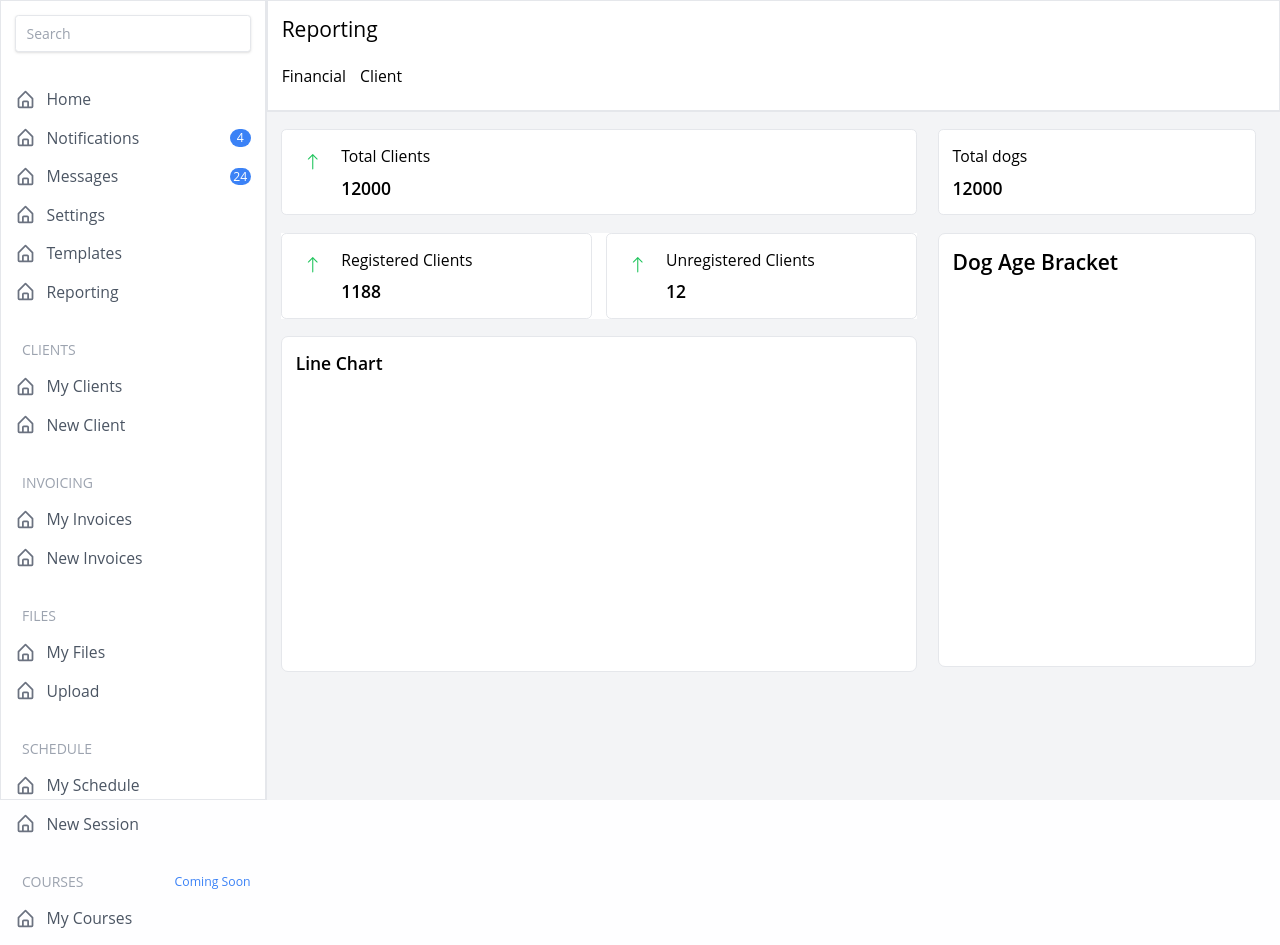
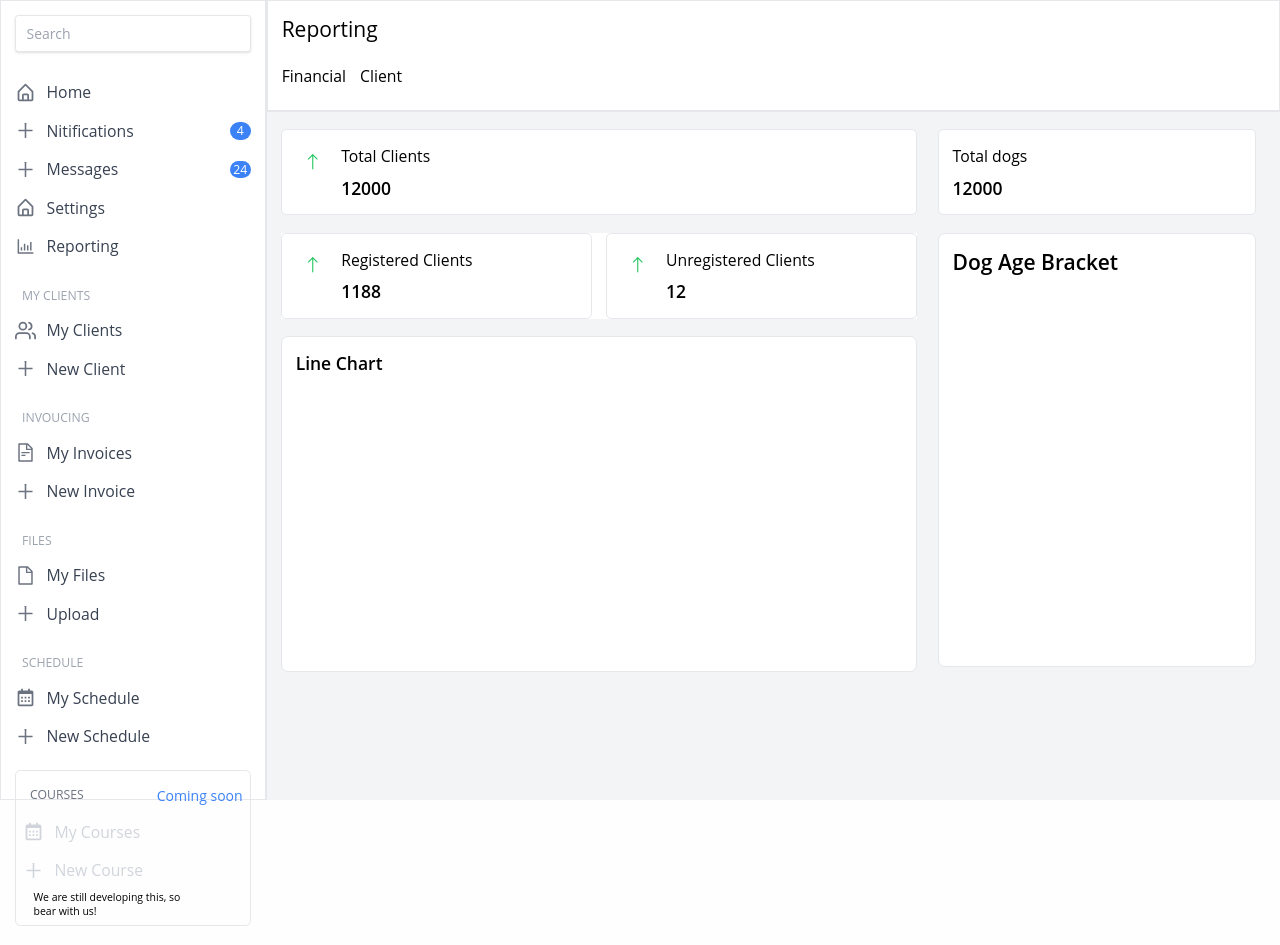
Before and after one commit to AmaduKamara/frontend-test-2022, a Next.js app: page / in a window 1280 px wide. Shown: the top 945 px of the page. Built offline with nearby package versions, Linux system fonts and the light colour scheme.

Commit message:
Changed Menu structure

```diff
--- a/components/sidebar/Menu.jsx
+++ /dev/null
@@ -1,18 +0,0 @@
-import React from "react";
-import { BiHomeAlt } from "react-icons/bi";
-
-const Menu = ({ title, icon, count }) => {
-  return (
-    <div className="my-4">
-      <p className="flex items-center justify-between">
-        <div className="flex items-center ">
-          <BiHomeAlt className="mr-3 text-gray-500 text-2xl" />
-          <span className="text-lg text-gray-600">{title}</span>
-        </div>
-        <span className="w-6 bg-blue-500 text-white text-sm text-center rounded-full">{count}</span>
-      </p>
-    </div>
-  );
-};
-
-export default Menu;
--- /dev/null
+++ b/components/sidebar/MenuList.jsx
@@ -0,0 +1,180 @@
+import React from "react";
+import { BiHomeAlt } from "react-icons/bi";
+import { AiOutlinePlus } from "react-icons/ai";
+import { AiOutlineBarChart } from "react-icons/ai";
+import { AiOutlineFileText } from "react-icons/ai";
+import { AiOutlineFile } from "react-icons/ai";
+import { FiUsers } from "react-icons/fi";
+import { BiCalendar } from "react-icons/bi";
+
+const MenuList = () => {
+  return (
+    <div className="my-4 mx-4">
+      <div className="mt-8">
+        <div className="flex items-center justify-between">
+          <div className="flex items-center ">
+            <BiHomeAlt className="mr-3 text-gray-500 text-2xl" />
+            <span className="text-lg text-gray-700">Home</span>
+          </div>
+        </div>
+      </div>
+
+      <div className="mt-4">
+        <div className="flex items-center justify-between">
+          <div className="flex items-center ">
+            <AiOutlinePlus className="mr-3 text-gray-500 text-2xl" />
+            <span className="text-lg text-gray-700">Nitifications</span>
+          </div>
+          <span className="w-6 bg-blue-500 text-white text-sm text-center rounded-full">
+            4
+          </span>
+        </div>
+      </div>
+
+      <div className="mt-4">
+        <div className="flex items-center justify-between">
+          <div className="flex items-center ">
+            <AiOutlinePlus className="mr-3 text-gray-500 text-2xl" />
+            <span className="text-lg text-gray-700">Messages</span>
+          </div>
+          <span className="w-6 bg-blue-500 text-white text-sm text-center rounded-full">
+            24
+          </span>
+        </div>
+      </div>
+
+      <div className="mt-4">
+        <div className="flex items-center justify-between">
+          <div className="flex items-center ">
+            <BiHomeAlt className="mr-3 text-gray-500 text-2xl" />
+            <span className="text-lg text-gray-700">Settings</span>
+          </div>
+        </div>
+      </div>
+
+      <div className="mt-4">
+        <div className="flex items-center justify-between">
+          <div className="flex items-center ">
+            <AiOutlineBarChart className="mr-3 text-gray-500 text-2xl" />
+            <span className="text-lg text-gray-700">Reporting</span>
+          </div>
+        </div>
+      </div>
+
+      <div className="mt-8 mb-4">
+        <p className="uppercase text-gray-400 text-sm px-2">My clients</p>
+      </div>
+      <div className="mt-3">
+        <div className="flex items-center justify-between">
+          <div className="flex items-center ">
+            <FiUsers className="mr-3 text-gray-500 text-2xl" />
+            <span className="text-lg text-gray-700">My Clients</span>
+          </div>
+        </div>
+      </div>
+
+      <div className="mt-4">
+        <div className="flex items-center justify-between">
+          <div className="flex items-center ">
+            <AiOutlinePlus className="mr-3 text-gray-500 text-2xl" />
+            <span className="text-lg text-gray-700">New Client</span>
+          </div>
+        </div>
+      </div>
+
+      <div className="mt-8 mb-4">
+        <p className="uppercase text-gray-400 text-sm px-2">Invoucing</p>
+      </div>
+      <div className="mt-3">
+        <div className="flex items-center justify-between">
+          <div className="flex items-center ">
+            <AiOutlineFileText className="mr-3 text-gray-500 text-2xl" />
+            <span className="text-lg text-gray-700">My Invoices</span>
+          </div>
+        </div>
+      </div>
+
+      <div className="mt-4">
+        <div className="flex items-center justify-between">
+          <div className="flex items-center ">
+            <AiOutlinePlus className="mr-3 text-gray-500 text-2xl" />
+            <span className="text-lg text-gray-700">New Invoice</span>
+          </div>
+        </div>
+      </div>
+
+      <div className="mt-8 mb-4">
+        <p className="uppercase text-gray-400 text-sm px-2">Files</p>
+      </div>
+      <div className="mt-3">
+        <div className="flex items-center justify-between">
+          <div className="flex items-center ">
+            <AiOutlineFile className="mr-3 text-gray-500 text-2xl" />
+            <span className="text-lg text-gray-700">My Files</span>
+          </div>
+        </div>
+      </div>
+
+      <div className="mt-4">
+        <div className="flex items-center justify-between">
+          <div className="flex items-center ">
+            <AiOutlinePlus className="mr-3 text-gray-500 text-2xl" />
+            <span className="text-lg text-gray-700">Upload</span>
+          </div>
+        </div>
+      </div>
+
+      <div className="mt-8 mb-4">
+        <p className="uppercase text-gray-400 text-sm px-2">Schedule</p>
+      </div>
+      <div className="mt-3">
+        <div className="flex items-center justify-between">
+          <div className="flex items-center ">
+            <BiCalendar className="mr-3 text-gray-500 text-2xl" />
+            <span className="text-lg text-gray-700">My Schedule</span>
+          </div>
+        </div>
+      </div>
+
+      <div className="mt-4">
+        <div className="flex items-center justify-between">
+          <div className="flex items-center ">
+            <AiOutlinePlus className="mr-3 text-gray-500 text-2xl" />
+            <span className="text-lg text-gray-700">New Schedule</span>
+          </div>
+        </div>
+      </div>
+
+      <div className="border p-2 mt-6 rounded-md pb-2">
+        <div className="mt-2 mb-4 flex justify-between items-center">
+          <p className="uppercase text-gray-500 text-sm px-2">Courses</p>
+          <p className="text-blue-500">Coming soon</p>
+        </div>
+        <div className="mt-3">
+          <div className="flex items-center justify-between">
+            <div className="flex items-center ">
+              <BiCalendar className="mr-3 text-gray-300 text-2xl" />
+              <span className="text-lg text-gray-300">My Courses</span>
+            </div>
+          </div>
+        </div>
+
+        <div className="mt-4">
+          <div className="flex items-center justify-between">
+            <div className="flex items-center ">
+              <AiOutlinePlus className="mr-3 text-gray-300 text-2xl" />
+              <span className="text-lg text-gray-300">New Course</span>
+            </div>
+          </div>
+          <p className="text-xs mt-2 px-3">
+            We are still developing this, so
+            <br />
+            bear with us!
+          </p>
+        </div>
+      </div>
+    </div>
+  );
+};
+
+export default MenuList;
--- a/components/sidebar/SideBarMenus.jsx
+++ b/components/sidebar/SideBarMenus.jsx
@@ -1,5 +1,5 @@
 import React from "react";
-import Menu from "./Menu";
+import MenuList from "./MenuList";
 
 const MainSideBar = () => {
   const appLinks = [
@@ -40,51 +40,7 @@ const MainSideBar = () => {
           className="py-2 px-3 border shadow rounded w-full mx-4 focus:outline-blue-500"
         />
       </div>
-      <div className="py-2 px-4">
-        {appLinks.map((link) => (
-          <Menu
-            key={link.id}
-            title={link.title}
-            icon={link.icon}
-            count={link.count}
-          />
-        ))}
-      </div>
-      <div className="py-2 px-4 mt-2">
-        <p className="uppercase ml-2 text-gray-400">Clients</p>
-        {clientLinks.map((link) => (
-          <Menu key={link.id} title={link.title} icon={link.icon} />
-        ))}
-      </div>
-      <div className="py-2 px-4 mt-2">
-        <p className="uppercase ml-2 text-gray-400">Invoicing</p>
-        {invoicingLinks.map((link) => (
-          <Menu key={link.id} title={link.title} icon={link.icon} />
-        ))}
-      </div>
-      <div className="py-2 px-4 mt-2">
-        <p className="uppercase ml-2 text-gray-400">Files</p>
-        {filesLinks.map((link) => (
-          <Menu key={link.id} title={link.title} icon={link.icon} />
-        ))}
-      </div>
-      <div className="py-2 px-4 mt-2">
-        <p className="uppercase ml-2 text-gray-400">Schedule</p>
-        {scheduleLinks.map((link) => (
-          <Menu key={link.id} title={link.title} icon={link.icon} />
-        ))}
-      </div>
-      <div className="py-2 px-4 mt-2">
-        <div className="flex justify-between items-center">
-          <p className="uppercase ml-2 text-gray-400">Courses</p>
-          <a href="#" className="text-blue-500 text-sm">
-            Coming Soon
-          </a>
-        </div>
-        {coursesLinks.map((link) => (
-          <Menu key={link.id} title={link.title} icon={link.icon} />
-        ))}
-      </div>
+      <MenuList />
       <div className="py-2 px-4 mt-2">
         <p className="uppercase ml-2 text-gray-500">Help</p>
       </div>
```
